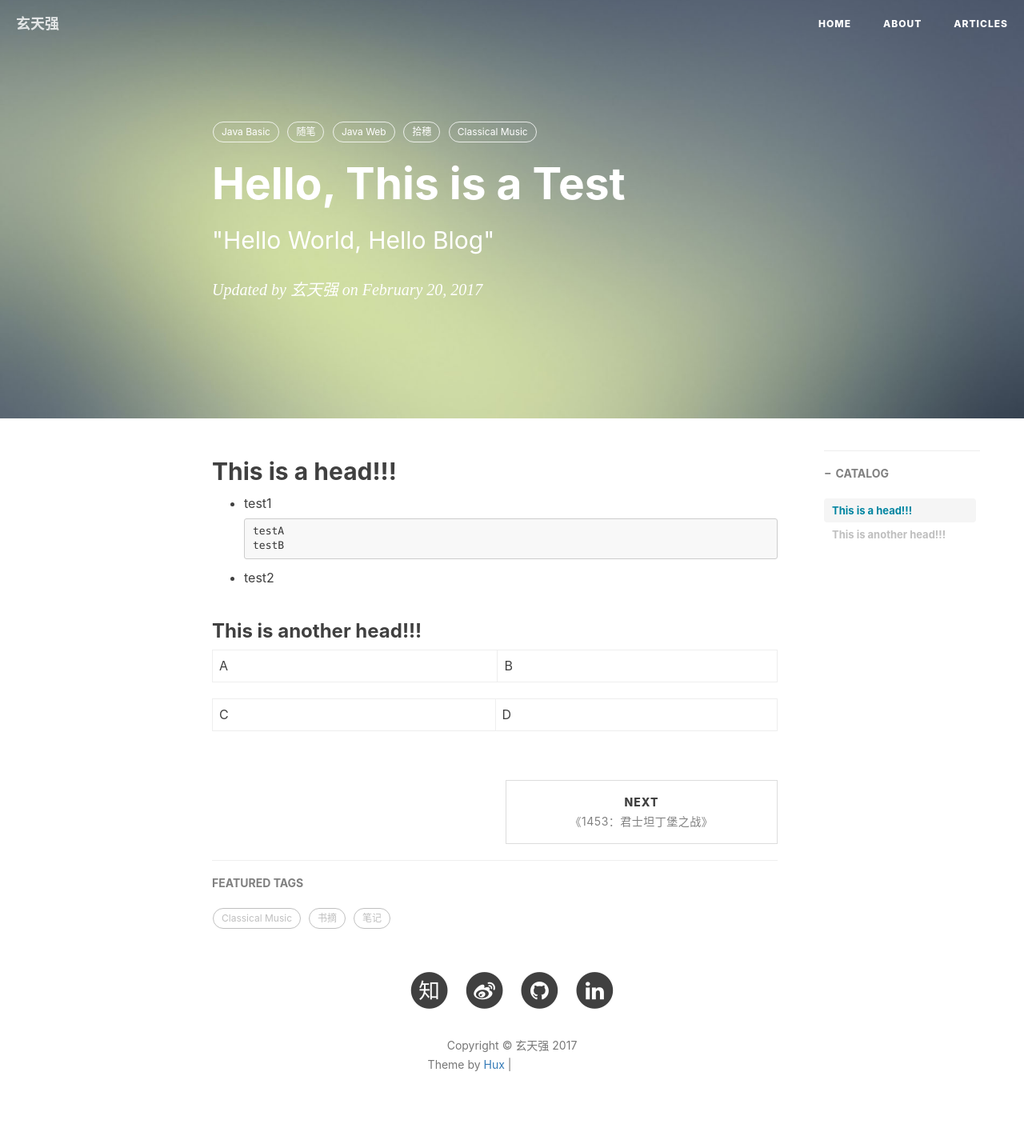
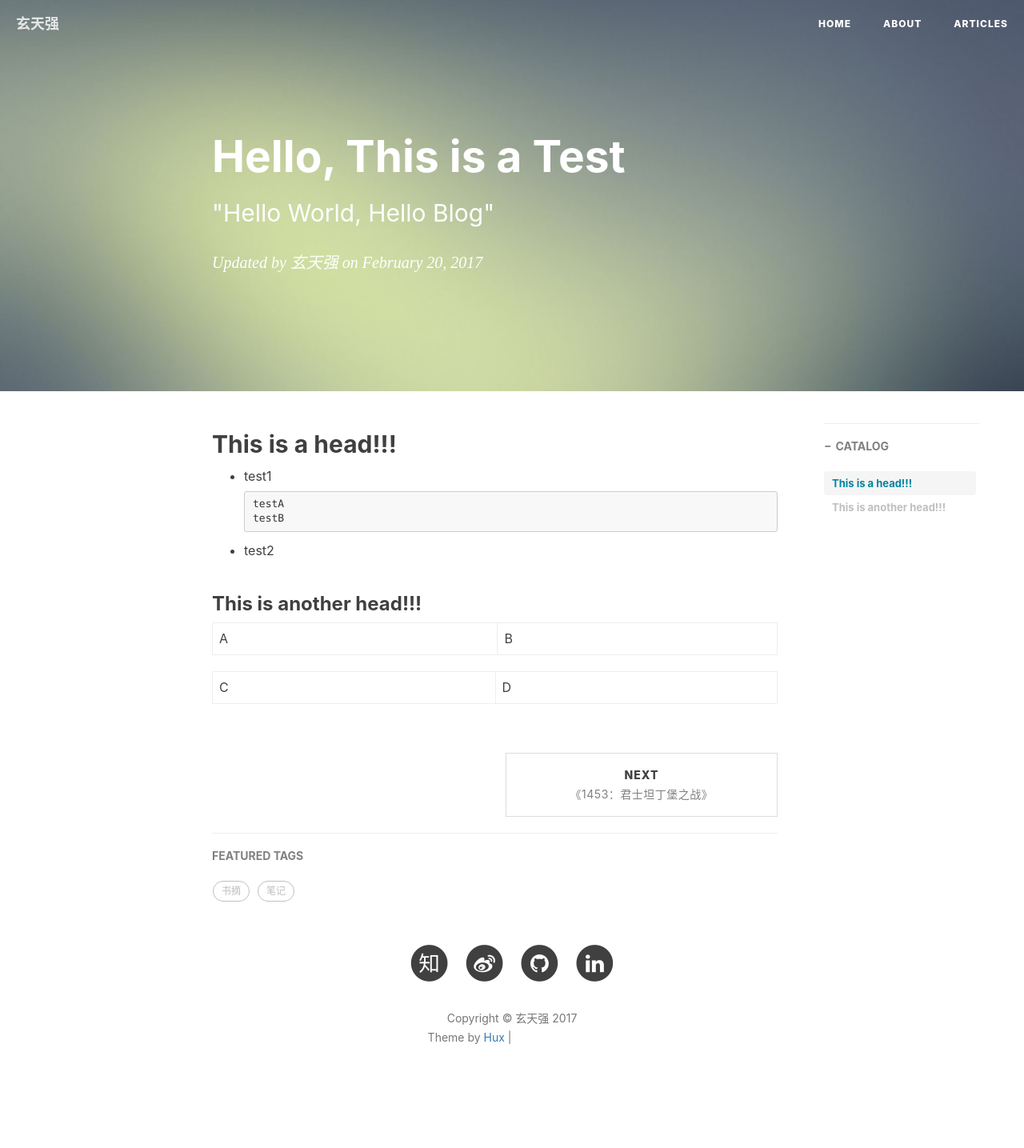
Before and after one commit to sophon250/sophon250.github.io, a Jekyll site: the page built from _posts/2017-02-20-post_template_xtq.md, in a window 1280 px wide. Shown: the whole page at 80% size. Built offline with Jekyll 4.4.1, drawn with Linux system fonts in a browser that asks for light colours; nearby versions of some CDN libraries; comment, search, counter and statistics services are not loaded; after the commit the page ends 1401 px from its top, so only the background shows below that; grey boxes are pictures that could not be loaded.

Commit message:
deleted tags

```diff
--- a/_posts/2017-02-20-post_template_xtq.md
+++ b/_posts/2017-02-20-post_template_xtq.md
@@ -6,12 +6,6 @@ date:       2017-02-20 13:48:00
 author:     "玄天强"
 header-img: "img/post-template-xtq.jpg"
 catalog: true
-tags:
-    - Java Basic
-    - 随笔
-    - Java Web
-    - 拾穗
-    - Classical Music
 ---
 
 
```
